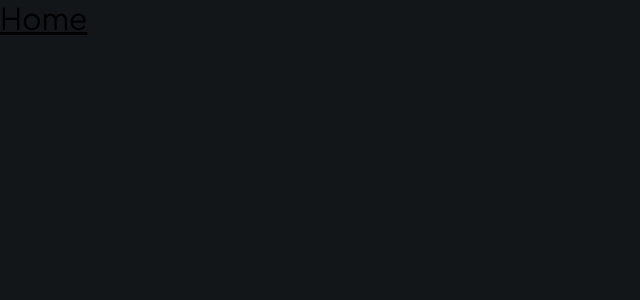
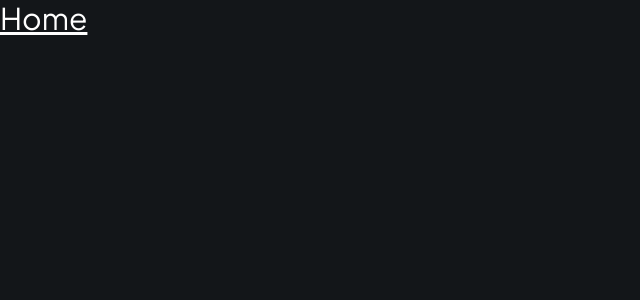
Before and after one commit to tpoberezhny/healthpulse, a Next.js app: page / in a window 1280 px wide. Shown: the top 300 px of the page, without its empty margins (0-640 px from the left). Built offline with nearby package versions, Linux system fonts and the light colour scheme.

Commit message:
Wraping layout into black theme-provider

```diff
--- a/app/layout.tsx
+++ b/app/layout.tsx
@@ -2,12 +2,14 @@ import type { Metadata } from "next";
 import { Plus_Jakarta_Sans } from "next/font/google";
 import "./globals.css";
 
-import {cn} from "@/lib/utils";
+import { cn } from "@/lib/utils";
+import { ThemeProvider } from "@/components/theme-provider";
 
-const fontSans = Plus_Jakarta_Sans({ subsets: ["latin"],
+const fontSans = Plus_Jakarta_Sans({
+  subsets: ["latin"],
   weight: ["300", "400", "500", "600", "700"],
-  variable: '--font-sans'
-})
+  variable: "--font-sans",
+});
 
 export const metadata: Metadata = {
   title: "HealthPulse",
@@ -22,9 +24,14 @@ export default function RootLayout({
   return (
     <html lang="en">
       <body
-        className={cn('min-h-screen bg-dark-300 font-sans antialiased', fontSans.variable)}
+        className={cn(
+          "min-h-screen bg-dark-300 font-sans antialiased",
+          fontSans.variable
+        )}
       >
-        {children}
+        <ThemeProvider attribute="class" defaultTheme="dark">
+          {children}
+        </ThemeProvider>
       </body>
     </html>
   );
--- /dev/null
+++ b/components/theme-provider.tsx
@@ -0,0 +1,11 @@
+"use client"
+
+import * as React from "react"
+import { ThemeProvider as NextThemesProvider } from "next-themes"
+
+export function ThemeProvider({
+  children,
+  ...props
+}: React.ComponentProps<typeof NextThemesProvider>) {
+  return <NextThemesProvider {...props}>{children}</NextThemesProvider>
+}
```
